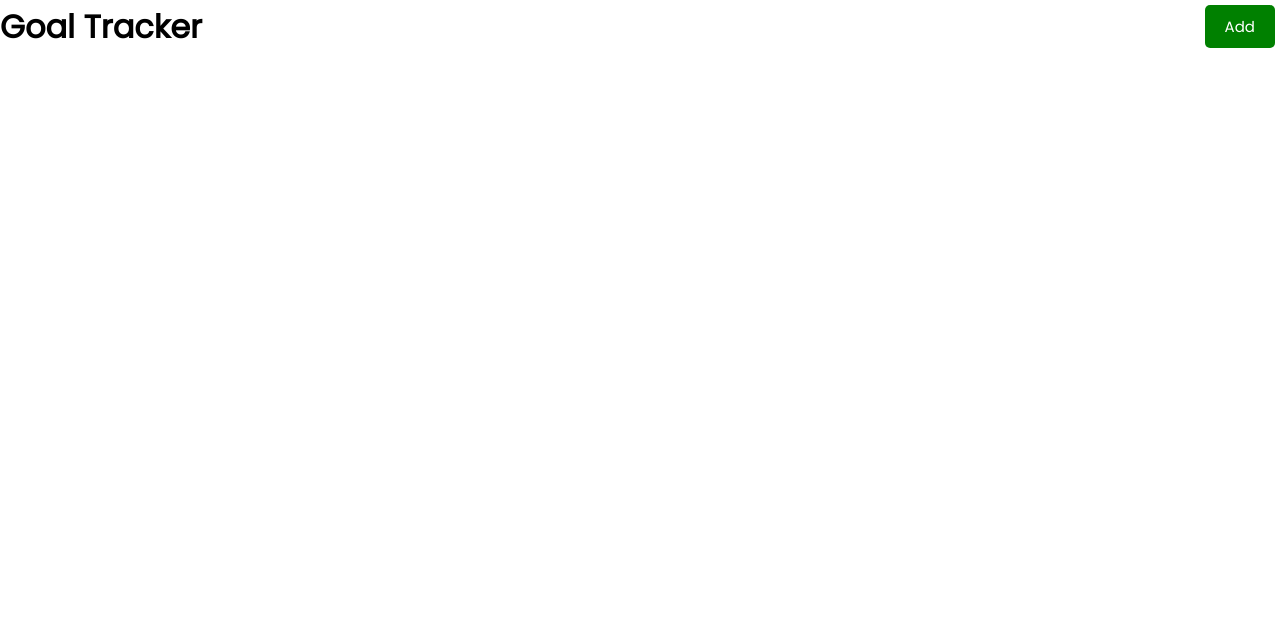
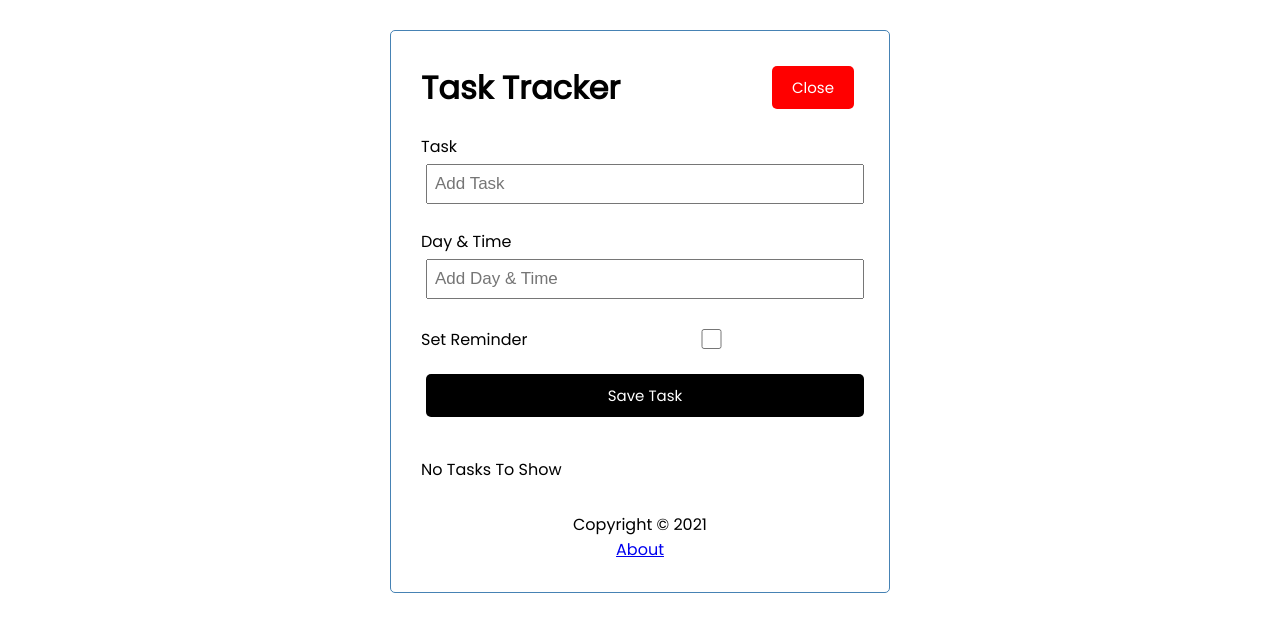
Before and after one commit to abhi00o7/react-projects, a React (Create React App) app in the folder task-tracker/react-task-tracker/: page / in a window 1280 px wide. Both pictures are taken after a click on the button "Add". Shown: the top 632 px of the page. Built offline with nearby package versions, Linux system fonts and the light colour scheme; no server answers.

Commit message:
v0.1
working app

```diff
--- a/task-tracker/react-task-tracker/src/App.js
+++ b/task-tracker/react-task-tracker/src/App.js
@@ -1,13 +1,122 @@
+import { useState, useEffect } from 'react'
+import { BrowserRouter as Router, Route } from 'react-router-dom'
 import Header from './components/Header'
+import Footer from './components/Footer'
+import Tasks from './components/Tasks'
+import AddTask from './components/AddTask'
+import About from './components/About'
 
-function App() {
+const App = () => {
+  const [showAddTask, setShowAddTask] = useState(false)
+  const [tasks, setTasks] = useState([])
+
+  useEffect(() => {
+    const getTasks = async () => {
+      const tasksFromServer = await fetchTasks()
+      setTasks(tasksFromServer)
+    }
+
+    getTasks()
+  }, [])
+
+  // Fetch Tasks
+  const fetchTasks = async () => {
+    const res = await fetch('http://localhost:5000/tasks')
+    const data = await res.json()
+
+    return data
+  }
+
+  // Fetch Task
+  const fetchTask = async (id) => {
+    const res = await fetch(`http://localhost:5000/tasks/${id}`)
+    const data = await res.json()
+
+    return data
+  }
+
+  // Add Task
+  const addTask = async (task) => {
+    const res = await fetch('http://localhost:5000/tasks', {
+      method: 'POST',
+      headers: {
+        'Content-type': 'application/json',
+      },
+      body: JSON.stringify(task),
+    })
+
+    const data = await res.json()
+
+    setTasks([...tasks, data])
+
+    // const id = Math.floor(Math.random() * 10000) + 1
+    // const newTask = { id, ...task }
+    // setTasks([...tasks, newTask])
+  }
+
+  // Delete Task
+  const deleteTask = async (id) => {
+    const res = await fetch(`http://localhost:5000/tasks/${id}`, {
+      method: 'DELETE',
+    })
+    //We should control the response status to decide if we will change the state or not.
+    res.status === 200
+      ? setTasks(tasks.filter((task) => task.id !== id))
+      : alert('Error Deleting This Task')
+  }
+
+  // Toggle Reminder
+  const toggleReminder = async (id) => {
+    const taskToToggle = await fetchTask(id)
+    const updTask = { ...taskToToggle, reminder: !taskToToggle.reminder }
+
+    const res = await fetch(`http://localhost:5000/tasks/${id}`, {
+      method: 'PUT',
+      headers: {
+        'Content-type': 'application/json',
+      },
+      body: JSON.stringify(updTask),
+    })
+
+    const data = await res.json()
+
+    setTasks(
+      tasks.map((task) =>
+        task.id === id ? { ...task, reminder: data.reminder } : task
+      )
+    )
+  }
+
   return (
-    <div className="App">
-
-      <Header />
-
-    </div>
-  );
+    <Router>
+      <div className='container'>
+        <Header
+          onAdd={() => setShowAddTask(!showAddTask)}
+          showAdd={showAddTask}
+        />
+        <Route
+          path='/'
+          exact
+          render={(props) => (
+            <>
+              {showAddTask && <AddTask onAdd={addTask} />}
+              {tasks.length > 0 ? (
+                <Tasks
+                  tasks={tasks}
+                  onDelete={deleteTask}
+                  onToggle={toggleReminder}
+                />
+              ) : (
+                'No Tasks To Show'
+              )}
+            </>
+          )}
+        />
+        <Route path='/about' component={About} />
+        <Footer />
+      </div>
+    </Router>
+  )
 }
 
-export default App;
+export default App
--- /dev/null
+++ b/task-tracker/react-task-tracker/src/components/About.js
@@ -0,0 +1,12 @@
+import { Link } from 'react-router-dom'
+
+const About = () => {
+  return (
+    <div>
+      <h4>Version 1.0.0</h4>
+      <Link to='/'>Go Back</Link>
+    </div>
+  )
+}
+
+export default About
--- /dev/null
+++ b/task-tracker/react-task-tracker/src/components/AddTask.js
@@ -0,0 +1,58 @@
+import { useState } from 'react'
+
+const AddTask = ({ onAdd }) => {
+  const [text, setText] = useState('')
+  const [day, setDay] = useState('')
+  const [reminder, setReminder] = useState(false)
+
+  const onSubmit = (e) => {
+    e.preventDefault()
+
+    if (!text) {
+      alert('Please add a task')
+      return
+    }
+
+    onAdd({ text, day, reminder })
+
+    setText('')
+    setDay('')
+    setReminder(false)
+  }
+
+  return (
+    <form className='add-form' onSubmit={onSubmit}>
+      <div className='form-control'>
+        <label>Task</label>
+        <input
+          type='text'
+          placeholder='Add Task'
+          value={text}
+          onChange={(e) => setText(e.target.value)}
+        />
+      </div>
+      <div className='form-control'>
+        <label>Day & Time</label>
+        <input
+          type='text'
+          placeholder='Add Day & Time'
+          value={day}
+          onChange={(e) => setDay(e.target.value)}
+        />
+      </div>
+      <div className='form-control form-control-check'>
+        <label>Set Reminder</label>
+        <input
+          type='checkbox'
+          checked={reminder}
+          value={reminder}
+          onChange={(e) => setReminder(e.currentTarget.checked)}
+        />
+      </div>
+
+      <input type='submit' value='Save Task' className='btn btn-block' />
+    </form>
+  )
+}
+
+export default AddTask
--- a/task-tracker/react-task-tracker/src/components/Button.js
+++ b/task-tracker/react-task-tracker/src/components/Button.js
@@ -1,22 +1,25 @@
-// import React from 'react'
 import PropTypes from 'prop-types'
 
-const Button = ({color, text}) => {
-    const onClick = (e) => {
-        console.log(e)
-    }
-    return (
-        <button className='btn' onClick={onClick} style={{backgroundColor: color}}> {text} </button>
+const Button = ({ color, text, onClick }) => {
+  return (
+    <button
+      onClick={onClick}
+      style={{ backgroundColor: color }}
+      className='btn'
+    >
+      {text}
+    </button>
+  )
+}
 
-    )
-}
 Button.defaultProps = {
-    text: 'Add',
-    color: 'steelBlue'
+  color: 'steelblue',
 }
 
 Button.propTypes = {
-    text: PropTypes.string.isRequired,
-    color: PropTypes.string.isRequired
+  text: PropTypes.string,
+  color: PropTypes.string,
+  onClick: PropTypes.func,
 }
+
 export default Button
--- /dev/null
+++ b/task-tracker/react-task-tracker/src/components/Footer.js
@@ -0,0 +1,12 @@
+import { Link } from 'react-router-dom'
+
+const Footer = () => {
+  return (
+    <footer>
+      <p>Copyright &copy; 2021</p>
+      <Link to='/about'>About</Link>
+    </footer>
+  )
+}
+
+export default Footer
--- a/task-tracker/react-task-tracker/src/components/Header.js
+++ b/task-tracker/react-task-tracker/src/components/Header.js
@@ -1,21 +1,36 @@
-// import React from 'react'
 import PropTypes from 'prop-types'
+import { useLocation } from 'react-router-dom'
 import Button from './Button'
 
-const Header = ({title}) => {
+const Header = ({ title, onAdd, showAdd }) => {
+  const location = useLocation()
+
   return (
     <header className='header'>
-            <h1> {title} </h1>
-            {/* <h1> {props.title} </h1> */}
-            <Button color='green'  />
+      <h1>{title}</h1>
+      {location.pathname === '/' && (
+        <Button
+          color={showAdd ? 'red' : 'green'}
+          text={showAdd ? 'Close' : 'Add'}
+          onClick={onAdd}
+        />
+      )}
     </header>
   )
 }
+
 Header.defaultProps = {
-    title: 'Goal Tracker'
-}
-Header.propTypes = {
-    title: PropTypes.string.isRequired
+  title: 'Task Tracker',
 }
 
+Header.propTypes = {
+  title: PropTypes.string.isRequired,
+}
+
+// CSS in JS
+// const headingStyle = {
+//   color: 'red',
+//   backgroundColor: 'black',
+// }
+
 export default Header
--- /dev/null
+++ b/task-tracker/react-task-tracker/src/components/Task.js
@@ -0,0 +1,21 @@
+import { FaTimes } from 'react-icons/fa';
+
+const Task = ({ task, onDelete, onToggle }) => {
+  return (
+    <div
+      className={`task ${task.reminder && 'reminder'}`}
+      onDoubleClick={() => onToggle(task.id)}
+    >
+      <h3>
+        {task.text}{' '}
+        <FaTimes
+          style={{ color: 'red', cursor: 'pointer' }}
+          onClick={() => onDelete(task.id)}
+        />
+      </h3>
+      <p>{task.day}</p>
+    </div>
+  )
+}
+
+export default Task
--- /dev/null
+++ b/task-tracker/react-task-tracker/src/components/Tasks.js
@@ -0,0 +1,13 @@
+import Task from './Task'
+
+const Tasks = ({ tasks, onDelete, onToggle }) => {
+  return (
+    <>
+      {tasks.map((task, index) => (
+        <Task key={index} task={task} onDelete={onDelete} onToggle={onToggle} />
+      ))}
+    </>
+  )
+}
+
+export default Tasks
```
Also changed, not shown: task-tracker/react-task-tracker/package.json (+12 -8 lines), 2 other files (tests, documents, lock files or other folders). Lines whose indentation alone changed are shown as unchanged.
